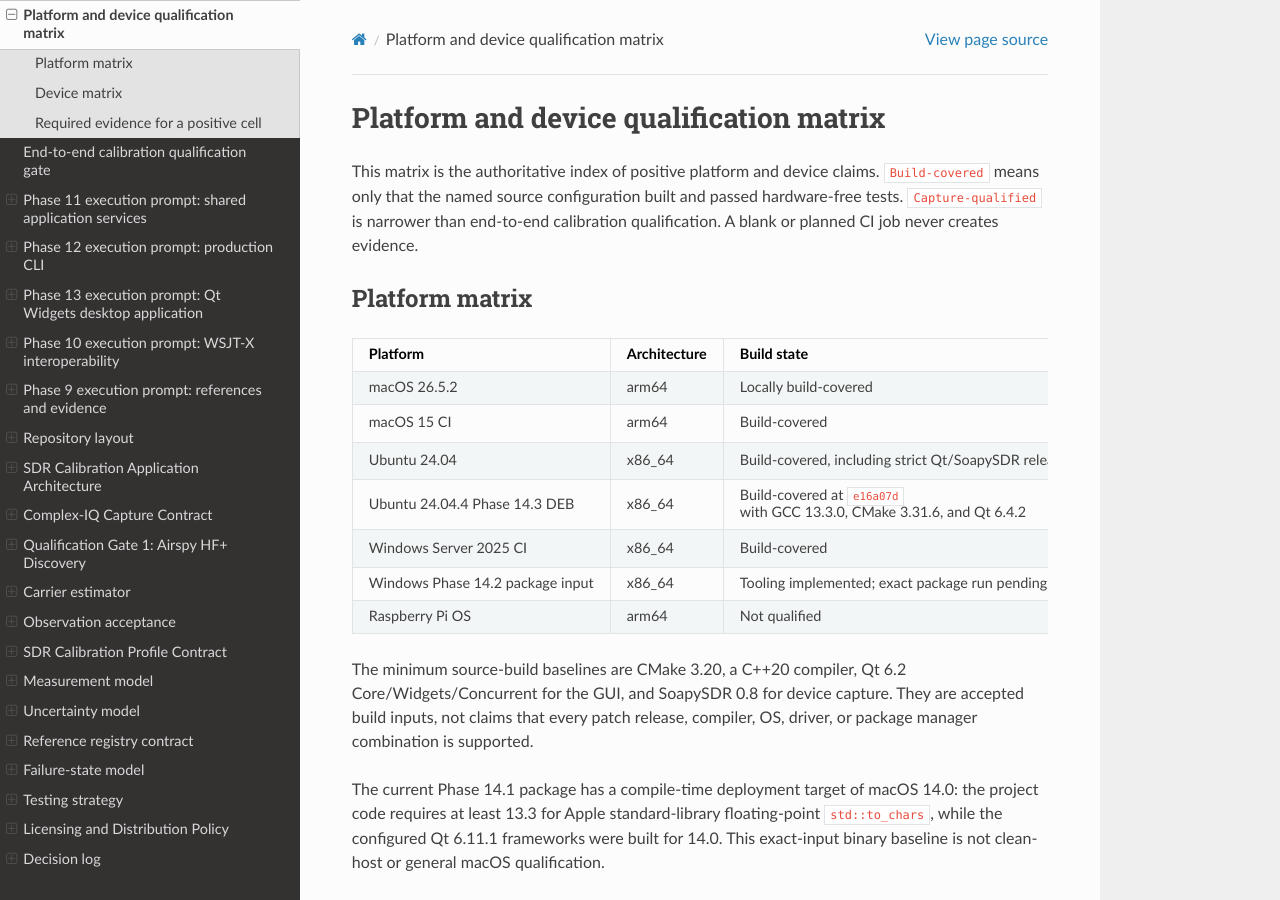
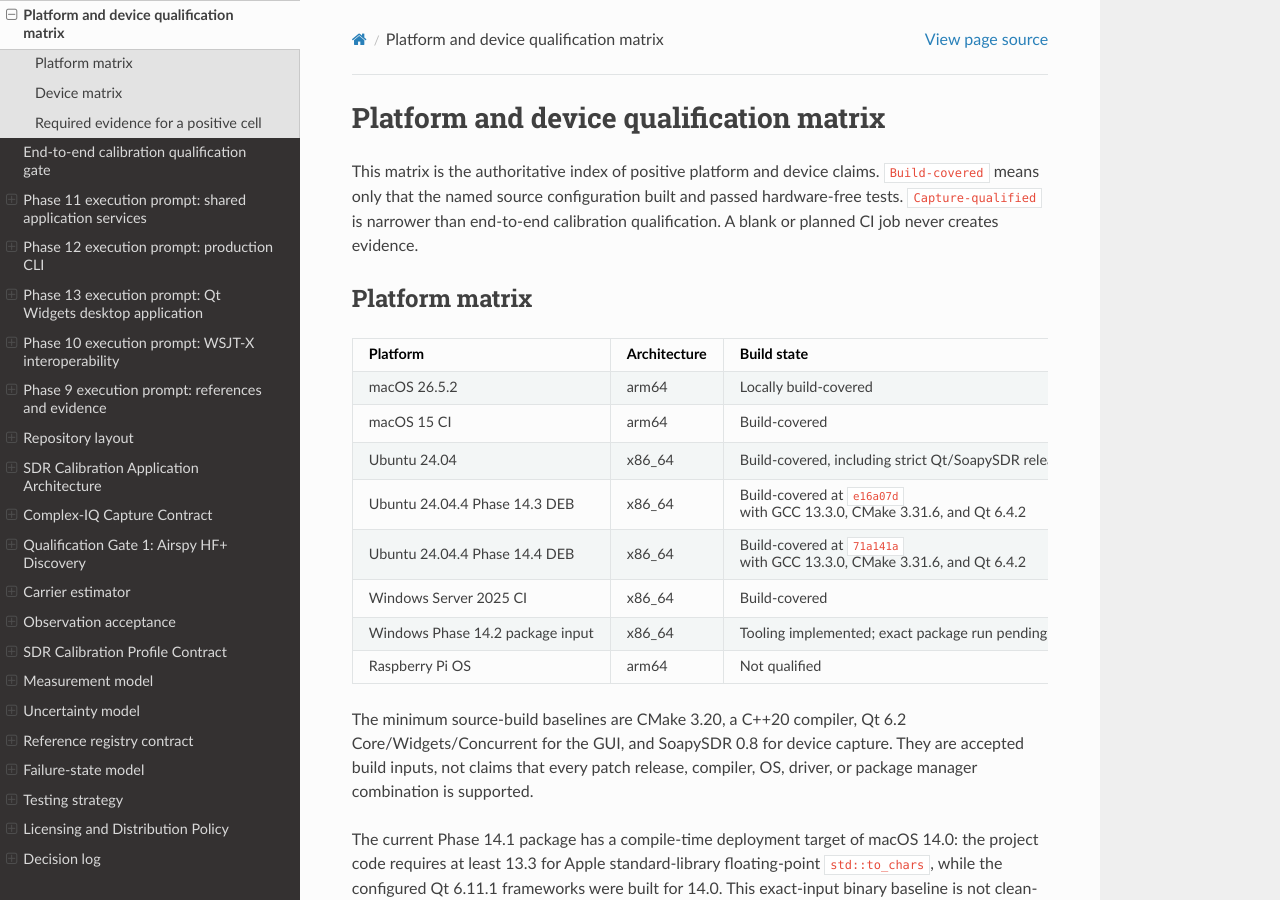
Before and after one commit to lbussy/SDR-Calibration, a Sphinx documentation site: the page built from docs/development/platform-and-device-matrix.md, in a window 1280 px wide and 900 px high. Built offline with Sphinx 7.4.7 and the Read the Docs theme 3.1.0, drawn with Linux system fonts in a browser that asks for light colours.

Commit message:
Record passing Phase 14.4 DEB evidence

```diff
--- a/docs/development/platform-and-device-matrix.md
+++ b/docs/development/platform-and-device-matrix.md
@@ -13,6 +13,7 @@
 | macOS 15 CI | arm64 | Build-covered | Portable archive content audited in CI; clean-host install not qualified | Not qualified | [Phase 14 CI run 31895283367](https://github.com/lbussy/SDR-Calibration/actions/runs/31895283367) |
 | Ubuntu 24.04 | x86_64 | Build-covered, including strict Qt/SoapySDR release | Portable archive content audited in CI; clean-host install not qualified | Not applicable to the current portable archive | [Phase 14 CI run 31895283367](https://github.com/lbussy/SDR-Calibration/actions/runs/31895283367) |
 | Ubuntu 24.04.4 Phase 14.3 DEB | x86_64 | Build-covered at `e16a07d` with GCC 13.3.0, CMake 3.31.6, and Qt 6.4.2 | Extracted DEB payload/runtime audited; SHA-256 `61ba677ef389b7544df9c1d59bc354f917e64f4b39ab8f752f39ac645cfc23d5`; Phase 14.4 disposition and clean-host install not qualified for this earlier artifact | Not applicable; repository/package signing is not implemented | [Phase 14.3 CI run 31899087299](https://github.com/lbussy/SDR-Calibration/actions/runs/31899087299) |
+| Ubuntu 24.04.4 Phase 14.4 DEB | x86_64 | Build-covered at `71a141a` with GCC 13.3.0, CMake 3.31.6, and Qt 6.4.2 | Extracted payload/runtime and exact dependency-license disposition passed; SHA-256 `f736d213c74b985cfada038eef8c1c6928089ea5bc5eb5b9f93954eec6458021`; clean-host install not qualified | Not applicable; repository/package signing is not implemented | [Phase 14.4 CI run 31899855376](https://github.com/lbussy/SDR-Calibration/actions/runs/31899855376) |
 | Windows Server 2025 CI | x86_64 | Build-covered | Portable archive content audited in CI; clean-host install not qualified | Not qualified | [Phase 14 CI run 31895283367](https://github.com/lbussy/SDR-Calibration/actions/runs/31895283367) |
 | Windows Phase 14.2 package input | x86_64 | Tooling implemented; exact package run pending | Signed MSI tooling implemented; artifact and clean-host install not qualified | Tooling implemented; exact signed artifact not qualified | No retained Phase 14.2 package run |
 | Raspberry Pi OS | arm64 | Not qualified | Not qualified | Not qualified | No retained passing run |
```
